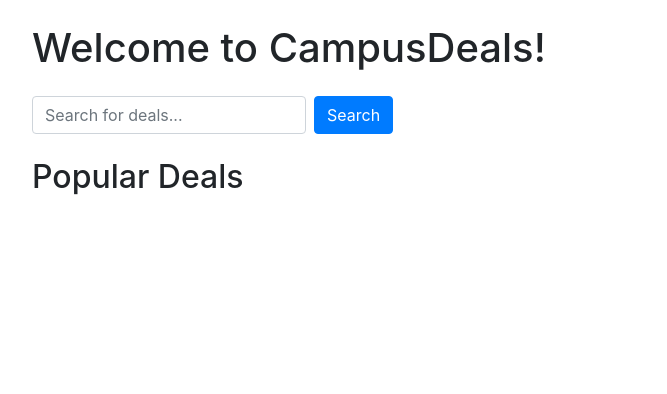
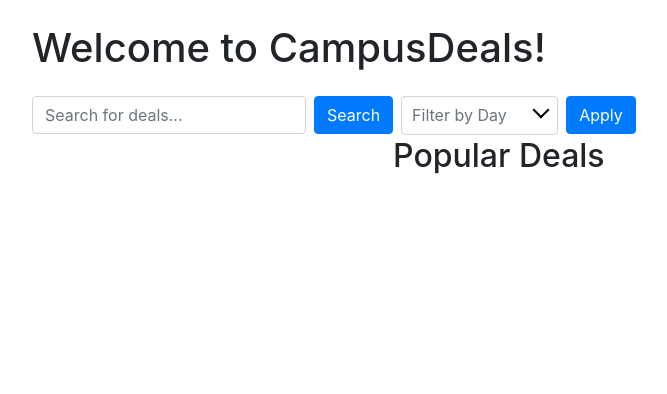
Before and after one commit to benborszcz/CampusDeals, a Flask app: page / in a window 1280 px wide. Shown: the part 56-450 px from the top of the page, without its empty margins (53-720 px from the left). Run offline with Flask 3, Linux system fonts and the light colour scheme; data that the repository does not hold is empty; parts of the project's set-up code (start-up, migrations or seed data) failed here and were passed over; some libraries are stand-ins or nearby versions.

Commit message:
Filter by day and css stylesheet linked

```diff
--- a/app/__init__.py
+++ b/app/__init__.py
@@ -4,7 +4,7 @@ from flask import Flask
 from .models import login_manager
 
 # Initialize Flask app
-app = Flask(__name__)
+app = Flask(__name__, static_url_path='/static')
 app.config['SECRET_KEY'] = 'asoifboiasfopbasopdbfou[asbo[d]]'
 
 # Initialize Firebase Admin SDK
--- /dev/null
+++ b/app/static/css/styles.css
@@ -0,0 +1,73 @@
+html, body {
+  height: 100%;
+  margin: 0;
+}
+body {
+  display: flex;
+  flex-direction: column;
+}
+main {
+  flex: 1 0 auto; /* The main content will expand to fill the space */
+}
+footer {
+  flex-shrink: 0; /* The footer will not shrink */
+}
+
+.dropdown-check-list {
+  display: inline-block;
+  margin-left: 8px;
+}
+
+.dropdown-check-list .anchor {
+  position: relative;
+  cursor: pointer;
+  display: inline-block;
+  padding: 6px 50px 6.5px 10px;
+  border: 1px solid #cfd4d8;
+  border-radius: 4px;
+  color: #6c747d;
+}
+
+.dropdown-check-list .anchor:after {
+  position: absolute;
+  content: "";
+  border-left: 2px solid black;
+  border-top: 2px solid black;
+  padding: 5px;
+  right: 10px;
+  top: 20%;
+  -moz-transform: rotate(-135deg);
+  -ms-transform: rotate(-135deg);
+  -o-transform: rotate(-135deg);
+  -webkit-transform: rotate(-135deg);
+  transform: rotate(-135deg);
+}
+
+.dropdown-check-list .anchor:active:after {
+  right: 8px;
+  top: 21%;
+}
+
+.dropdown-check-list ul.items {
+  padding: 2px;
+  display: none;
+  margin: 0;
+  border: 1px solid #ccc;
+  border-top: none;
+  position: absolute;
+  z-index: 1;
+  background-color: #fff;
+  padding-right: 50px;
+}
+
+.dropdown-check-list ul.items li {
+  list-style: none;
+}
+
+.dropdown-check-list.visible .anchor {
+  color: #0094ff;
+}
+
+.dropdown-check-list.visible .items {
+  display: block;
+}
--- /dev/null
+++ b/app/static/js/main.js
@@ -0,0 +1,7 @@
+var checkList = document.getElementById('list1');
+checkList.getElementsByClassName('anchor')[0].onclick = function(evt) {
+  if (checkList.classList.contains('visible'))
+    checkList.classList.remove('visible');
+  else
+    checkList.classList.add('visible');
+}
--- a/app/templates/base.html
+++ b/app/templates/base.html
@@ -7,24 +7,7 @@
     <title>CampusDeals</title>
     <!-- Include Bootstrap CSS -->
     <link rel="stylesheet" href="https://stackpath.bootstrapcdn.com/bootstrap/4.5.2/css/bootstrap.min.css">
-    <!-- Optional: Include custom CSS for additional styling -->
-    <link rel="stylesheet" href="{{ url_for('static', filename='css/main.css') }}">
-    <style>
-        html, body {
-            height: 100%;
-            margin: 0;
-        }
-        body {
-            display: flex;
-            flex-direction: column;
-        }
-        main {
-            flex: 1 0 auto; /* The main content will expand to fill the space */
-        }
-        footer {
-            flex-shrink: 0; /* The footer will not shrink */
-        }
-    </style>
+    <link rel="stylesheet" type="text/css" href="{{ url_for('static', filename='css/styles.css') }}">
 </head>
 <body>
     <header>
--- a/app/templates/index.html
+++ b/app/templates/index.html
@@ -3,10 +3,27 @@
 
 {% block content %}
     <h1 class="mb-4">Welcome to CampusDeals!</h1>
-    <form action="{{ url_for('search') }}" method="get" class="form-inline mb-4">
+    <form action="{{ url_for('search') }}" method="get" class="form-inline mb-4" style="float: left;">
         <input type="text" name="query" class="form-control mr-2" placeholder="Search for deals...">
         <button type="submit" class="btn btn-primary">Search</button>
     </form>
+
+    <form action="{{ url_for('search_days') }}" method="get">
+        <div name="day" id="list1" class="dropdown-check-list" tabindex="100">
+            <span class="anchor"> Filter by Day </span>
+            <ul class="items">
+                <li><input type="checkbox" name="day" value="Monday" />Monday</li>
+                <li><input type="checkbox" name="day" value="Tuesday" />Tuesday</li>
+                <li><input type="checkbox" name="day" value="Wednesday" />Wednesday</li>
+                <li><input type="checkbox" name="day" value="Thursday" />Thursday</li>
+                <li><input type="checkbox" name="day" value="Friday" />Friday</li>
+                <li><input type="checkbox" name="day" value="Saturday" />Saturday</li>
+                <li><input type="checkbox" name="day" value="Sunday" />Sunday</li>
+            </ul>
+            <button type="submit" class="btn btn-primary" style="margin: 0px 0px 3px 4px;">Apply</button>
+        </div>
+    </form>
+
 
     <!-- Display popular deals using Bootstrap cards -->
     <section>
--- a/app/utils.py
+++ b/app/utils.py
@@ -133,6 +133,38 @@ def search_deals(query):
 
     return response['hits']['hits']
 
+def search_deals_day(days):
+    """
+    Search for deals using Elasticsearch by day.
+    """
+    # Set up elements for search_query
+    elements = "";
+    for day in days:
+        if day != days[len(days)-1]:
+            elements += day + ", ";
+        else:
+            elements += day;
+
+    # Define a query_string to filter deals based on day
+    search_query = {
+        "query" : {
+            "bool" : {
+                "must" : [
+                {
+                    "match" : {
+                        "deal_details.days_active": elements
+                    }
+                }
+                ]
+            }
+        }
+    }
+
+    # Perform the search on the 'deals' index
+    response = es.search(index="deals", body=search_query, from_=0, size=10)
+
+    return response['hits']['hits']
+
 def parse_deal_submission(text):
     """
     Use OpenAI's LLM to parse a deal submission text.
--- a/app/views.py
+++ b/app/views.py
@@ -2,7 +2,7 @@ from flask import Flask, render_template, request, redirect, url_for, jsonify
 from . import app
 from wtforms.validators import Optional, DataRequired
 from .forms import DealSubmissionForm
-from .utils import index_deal, search_deals, parse_deal_submission, transform_deal_structure, reset_elasticsearch, is_elasticsearch_empty
+from .utils import index_deal, search_deals, parse_deal_submission, transform_deal_structure, reset_elasticsearch, is_elasticsearch_empty, search_deals_day
 import config
 from firebase_admin import firestore
 
@@ -79,6 +79,18 @@ def search():
         return render_template('search_results.html', results=results)
     return redirect(url_for('index'))
 
+@app.route('/search/', methods=['GET'])
+def search_days():
+    days = request.args.getlist('day');
+    if days:
+        hits = search_deals_day(days)
+        results = []
+        print(hits)
+        for hit in hits:
+            results.append(hit['_source'])
+        return render_template('search_results.html', results=results)
+    return redirect(url_for('index'))
+
 @app.route('/deal_details/<deal_id>', methods=['GET'])
 def deal_details(deal_id):
     """
```
Also changed, not shown: config.py (line endings or trailing spaces).
